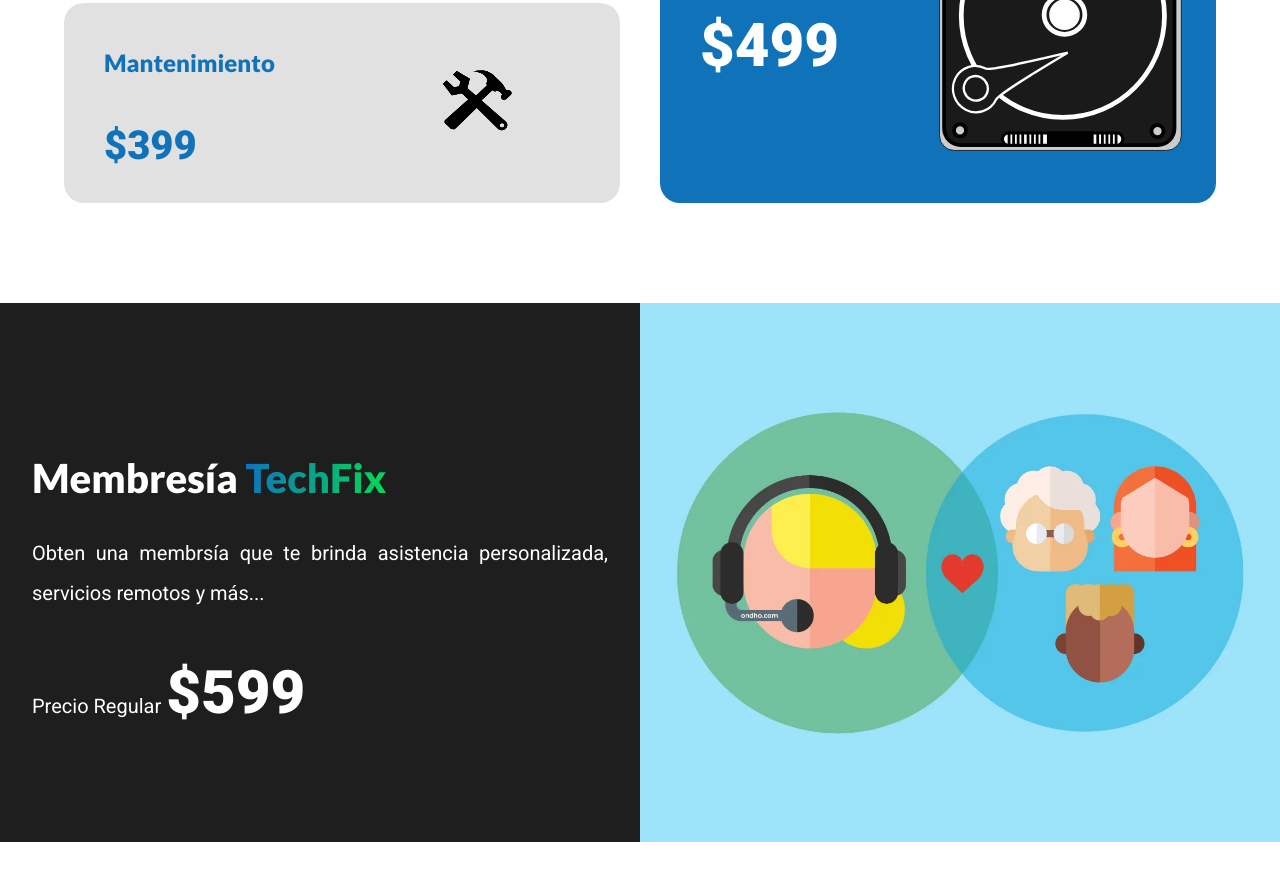
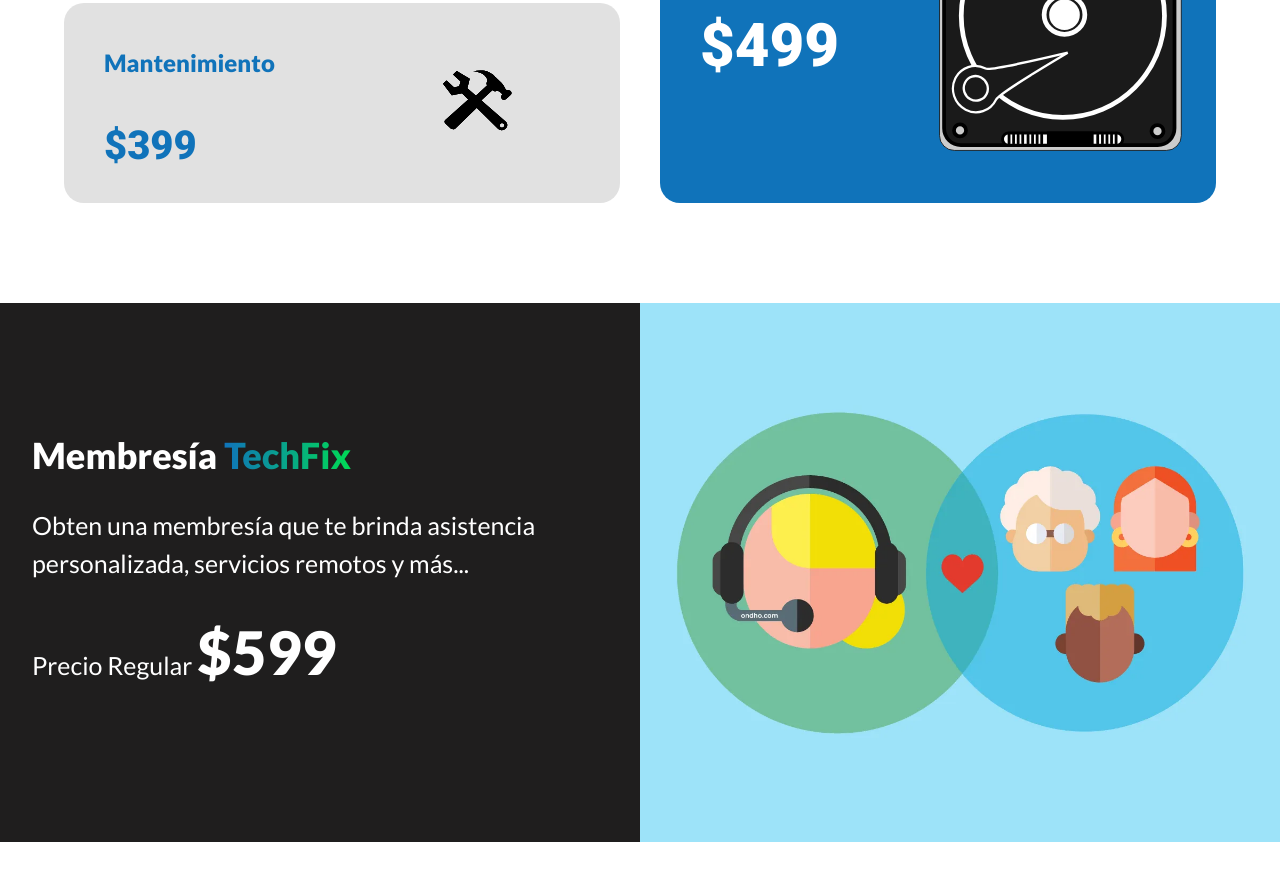
Before and after one commit to DavidMtzG31/TechFix, a plain HTML site: page index.html in a window 1280 px wide. Shown: the part 2719-3600 px from the top of the page. Drawn offline with Linux system fonts and the light colour scheme.

Commit message:
membresia

```diff
--- a/css/app.css
+++ b/css/app.css
@@ -328,65 +328,30 @@ img {
 }
 
 /* Membresía */
-.membresia:hover{
-    cursor: pointer;
+.membresia {
+    padding: 10rem 0;
 }
 
-.membresia-tech-grid {
+.membresia-grid {
     display: grid;
-    grid-template-rows: repeat(2, 40rem);
-    /* row-gap: var(--separacion); */
-    padding-top: 10rem;
-    padding-bottom: 10rem;
+    grid-template-rows: 2;
 }
-@media (min-width: 768px)   {
-    .membresia-tech-grid {
+@media (min-width: 768px) {
+    .membresia-grid {
         grid-template-rows: unset;
-        row-gap: unset;
         grid-template-columns: repeat(2, 1fr);
-        padding: 10rem 0;
     }
 }
 
-.texto-membresia-tech {
+.texto-membresia {
     background-color: var(--negro);
-    grid-row: 2 / 3;
-    color: var(--blanco);
-    margin-top: 5rem;
-}
-@media (min-width: 768px)   {
-    .texto-membresia-tech {
-        grid-column: 1 / 2;
-        grid-row: 1/2;
-        padding: 0;
-        margin-top: 0;
-    }
+    font-family: var(--fuenteSecundaria);
+    font-size: 2.5rem;
 }
 
-@media (min-width: 768px) {
-    .texto-membresia-tech-escrito {
-        padding-top: 12rem;
-    }
-}
-
-.texto-membresia-tech h2 {
-    font-size: 4rem;
-}
-
-.texto-membresia-tech p{
-    font-size: 2rem;
-    line-height: 2;
-}
-@media (min-width: 768px)   {
-    .texto-membresia-tech p{
-        text-align: justify;
-    }
-}
-
-@media (min-width: 768px) {
-    .imagen-membresia-tech {
-        grid-column: 2/3;
-    }
+.texto-membresia-escrito {
+    color: var(--blanco);
+    padding-top: 10rem;
 }
 
 
--- a/index.html
+++ b/index.html
@@ -113,21 +113,23 @@
         </div>
     </div>
 
-    <section class="membresia-tech">
-        <div class="membresia-tech-grid">
-            <div class="texto-membresia-tech">
-                <div class="texto-membresia-tech-escrito contenedor">
-                    <h2 class="membresia">Membresía <span class="degradado-verde">TechFix</span></h2>
-                    <p>Obten una membrsía que te brinda asistencia personalizada, servicios remotos y más...</p>
+    <section class="membresia">
+        <div class="membresia-grid">
+
+            <div class="texto-membresia">
+                <div class="texto-membresia-escrito contenedor">
+                    <h2 class="membresia-h2">Membresía <span class="degradado-verde">TechFix</span></h2>
+                    <p>Obten una membresía que te brinda asistencia personalizada, servicios remotos y más...</p>
                     <p class="precio-producto">Precio Regular <span>$599</span></p>
                 </div>
+            </div><!--texto-membresia-->
 
-            </div>
             <div class="imagen-membresia-tech">
                 <img src="img/member.webp" alt="SobreNosotros">
             </div>
-        </div>
-    </section>
+
+        </div> <!--membrsia-grid-->
+    </section> <!--membrsia-tech-->
 
     <section class="newsletter">
         <div class="contenido-newsletter">
```
